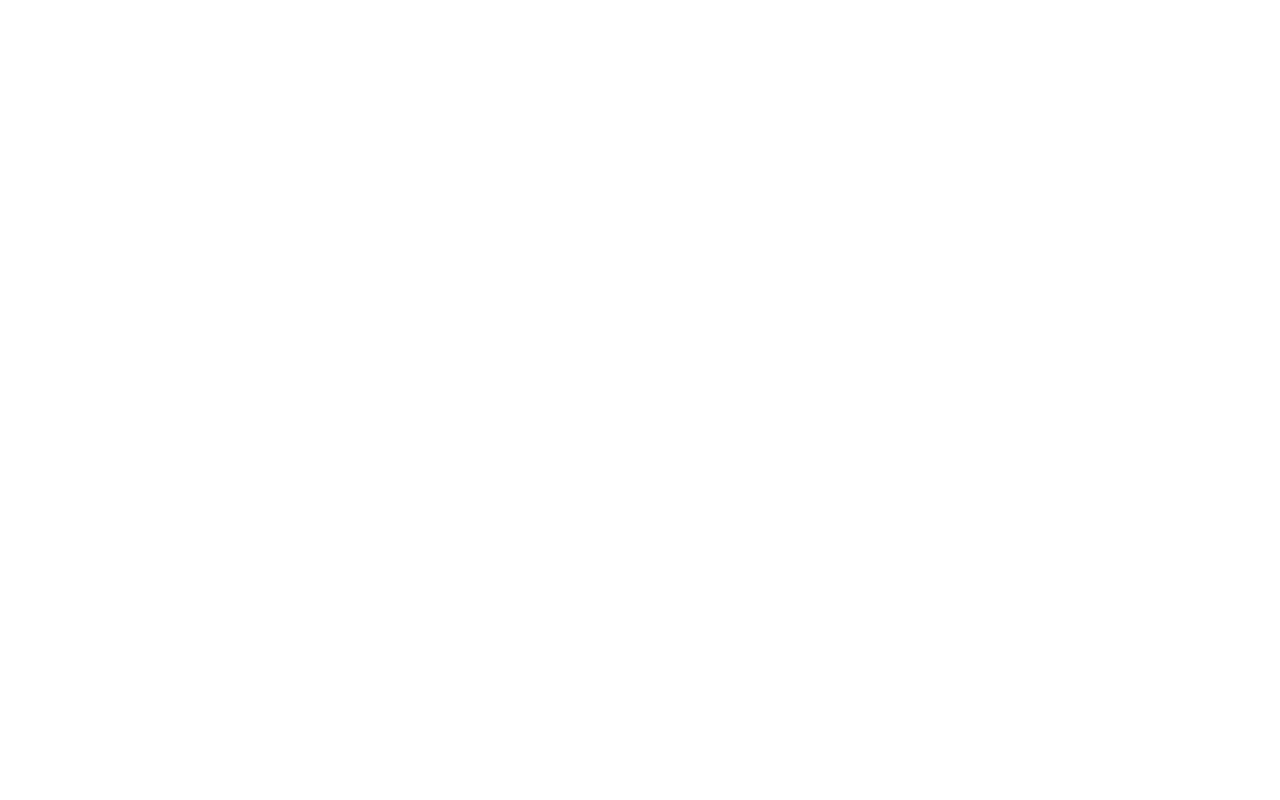
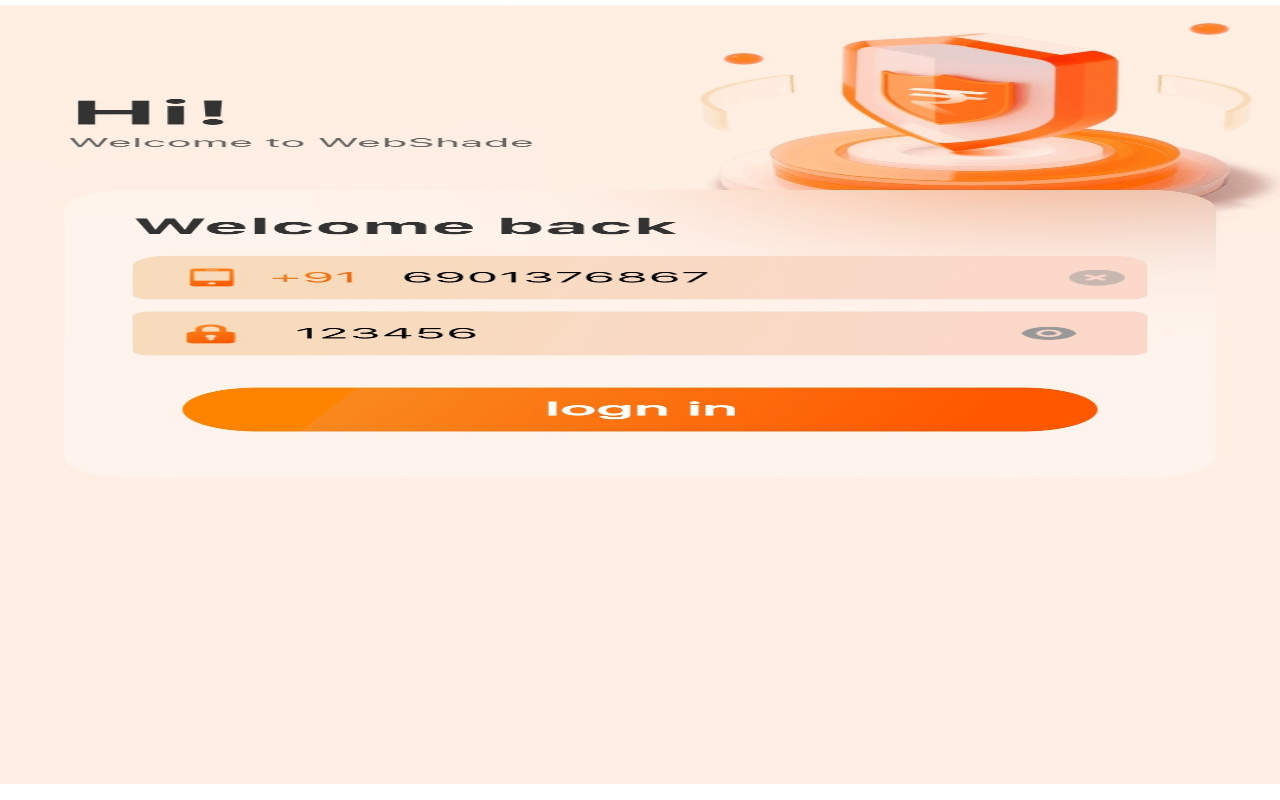
Before and after one commit to fahiran07/waho-dummy, a plain HTML site: page index.html in a window 1280 px wide. Drawn offline with Linux system fonts and the light colour scheme.

Commit message:
Update home.css

```diff
--- a/assets/css/home.css
+++ b/assets/css/home.css
@@ -1,5 +1,5 @@
 body {
-	background-image: url(../image/background-image.jpg);
+	background-image: url(../images/background-image.jpg);
 	background-size: 100% 100%;
 }
 #login-btn {
```
